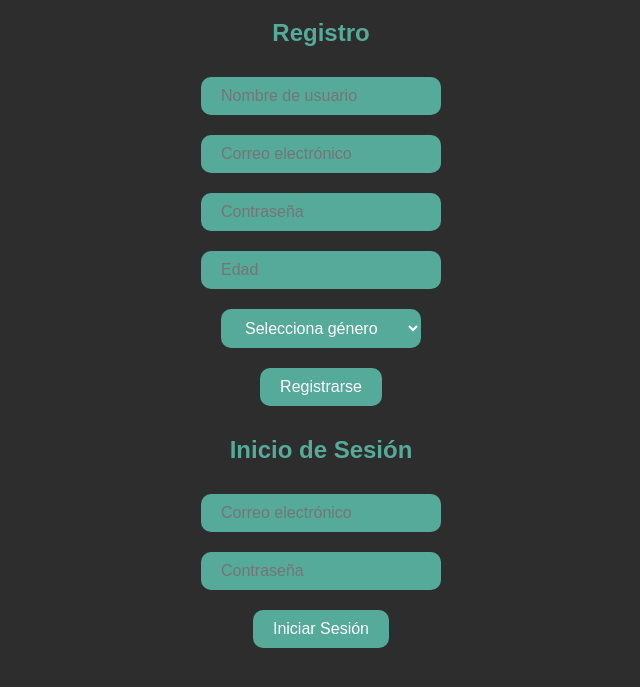
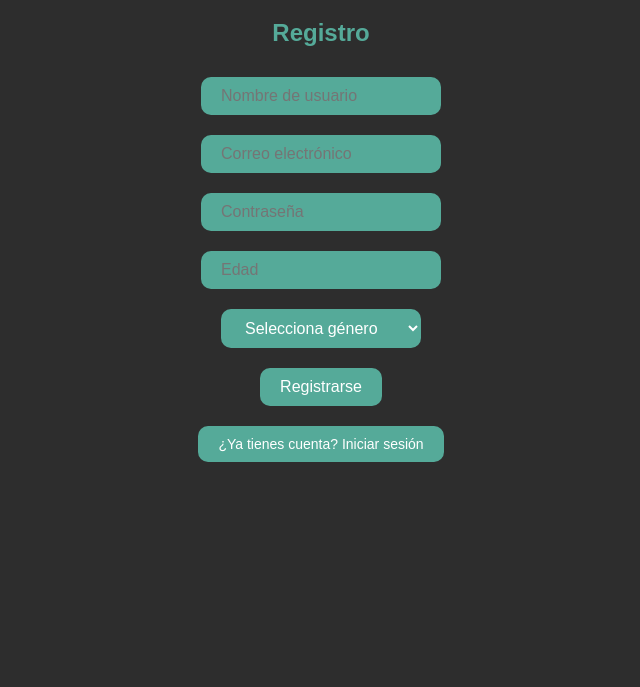
Before and after one commit to Luisfont13/luisfont13.github.io, a plain HTML site: page generador/index.html in a window 1280 px wide. Shown: the part 89-776 px from the top of the page, without its empty margins (319-959 px from the left). Drawn offline with Linux system fonts and the light colour scheme.

Commit message:
Convertido generador a HTML con funcionalidad completa y datos integrados

```diff
--- a/generador/index.html
+++ b/generador/index.html
@@ -12,7 +12,7 @@
             text-align: center;
             padding: 20px;
         }
-        button, input, select {
+        button, input, select, a {
             background-color: #5a9;
             color: white;
             font-size: 16px;
@@ -21,8 +21,10 @@
             border: none;
             border-radius: 10px;
             cursor: pointer;
+            text-decoration: none;
+            display: inline-block;
         }
-        button:hover, input:hover, select:hover {
+        button:hover, input:hover, select:hover, a:hover {
             background-color: #47a;
         }
         input, select {
@@ -33,6 +35,9 @@
         }
         h1, h2 {
             color: #5a9;
+        }
+        a {
+            font-size: 14px;
         }
     </style>
 </head>
@@ -53,6 +58,7 @@
             </select><br>
             <button type="button" id="registro-btn">Registrarse</button>
         </form>
+        <a href="#" id="ir-inicio">¿Ya tienes cuenta? Iniciar sesión</a>
     </div>
 
     <div id="inicio">
@@ -62,6 +68,7 @@
             <input type="password" id="login-contraseña" placeholder="Contraseña" required><br>
             <button type="button" id="login-btn">Iniciar Sesión</button>
         </form>
+        <a href="#" id="ir-registro">¿No tienes cuenta? Regístrate</a>
     </div>
 
     <div id="panel">
@@ -73,10 +80,8 @@
     </div>
 
     <script>
-        // Simulación de datos almacenados en JSON
         let usuarios = JSON.parse(localStorage.getItem("usuarios")) || {};
 
-        // Verificar si hay una sesión activa al cargar la página
         window.onload = () => {
             const usuarioActual = localStorage.getItem("usuarioActual");
             if (usuarioActual && usuarios[usuarioActual]) {
@@ -88,9 +93,14 @@
             }
         };
 
-        // Manejar la transición entre vistas
         const mostrarRegistroInicio = () => {
             document.getElementById("registro").style.display = "block";
+            document.getElementById("inicio").style.display = "none";
+            document.getElementById("panel").style.display = "none";
+        };
+
+        const mostrarInicioSesion = () => {
+            document.getElementById("registro").style.display = "none";
             document.getElementById("inicio").style.display = "block";
             document.getElementById("panel").style.display = "none";
         };
@@ -100,12 +110,9 @@
             document.getElementById("inicio").style.display = "none";
             document.getElementById("panel").style.display = "block";
             document.getElementById("puntos").textContent = usuarios[correo].puntos;
-
-            // Guardar correo actual en localStorage
             localStorage.setItem("usuarioActual", correo);
         };
 
-        // Registro de usuarios
         document.getElementById("registro-btn").addEventListener("click", () => {
             const nombre = document.getElementById("nombre-usuario").value.trim();
             const correo = document.getElementById("correo-electronico").value.trim();
@@ -113,26 +120,22 @@
             const edad = document.getElementById("edad").value.trim();
             const genero = document.getElementById("genero").value;
 
-            // Validar campos completos
             if (!nombre || !correo || !contraseña || !edad || !genero) {
                 alert("Todos los campos son obligatorios. Por favor, completa el formulario.");
                 return;
             }
 
-            // Validar unicidad del correo
             if (usuarios[correo]) {
                 alert("El correo ya está registrado. Usa otro.");
                 return;
             }
 
-            // Registrar usuario si pasa las validaciones
             usuarios[correo] = { nombre, contraseña, edad, genero, puntos: 100, codigos_generados: [] };
             localStorage.setItem("usuarios", JSON.stringify(usuarios));
             alert("Registro exitoso.");
             mostrarPanel(correo);
         });
 
-        // Inicio de sesión
         document.getElementById("login-btn").addEventListener("click", () => {
             const correo = document.getElementById("login-correo").value.trim();
             const contraseña = document.getElementById("login-contraseña").value.trim();
@@ -146,7 +149,16 @@
             }
         });
 
-        // Manejar el botón de "Reclamar Código"
+        document.getElementById("ir-inicio").addEventListener("click", (event) => {
+            event.preventDefault();
+            mostrarInicioSesion();
+        });
+
+        document.getElementById("ir-registro").addEventListener("click", (event) => {
+            event.preventDefault();
+            mostrarRegistroInicio();
+        });
+
         document.getElementById("generar-btn").addEventListener("click", () => {
             const correo = localStorage.getItem("usuarioActual");
             const usuario = usuarios[correo];
@@ -161,14 +173,12 @@
                 document.getElementById("copiar-btn").disabled = false;
                 document.getElementById("copiar-btn").setAttribute("data-codigo", codigo);
 
-                // Actualizar datos
                 localStorage.setItem("usuarios", JSON.stringify(usuarios));
             } else {
                 alert("No tienes suficientes puntos para reclamar un código.");
             }
         });
 
-        // Manejar el botón de "Copiar Código"
         document.getElementById("copiar-btn").addEventListener("click", () => {
             const codigo = document.getElementById("copiar-btn").getAttribute("data-codigo");
             navigator.clipboard.writeText(codigo).then(() => {
```
